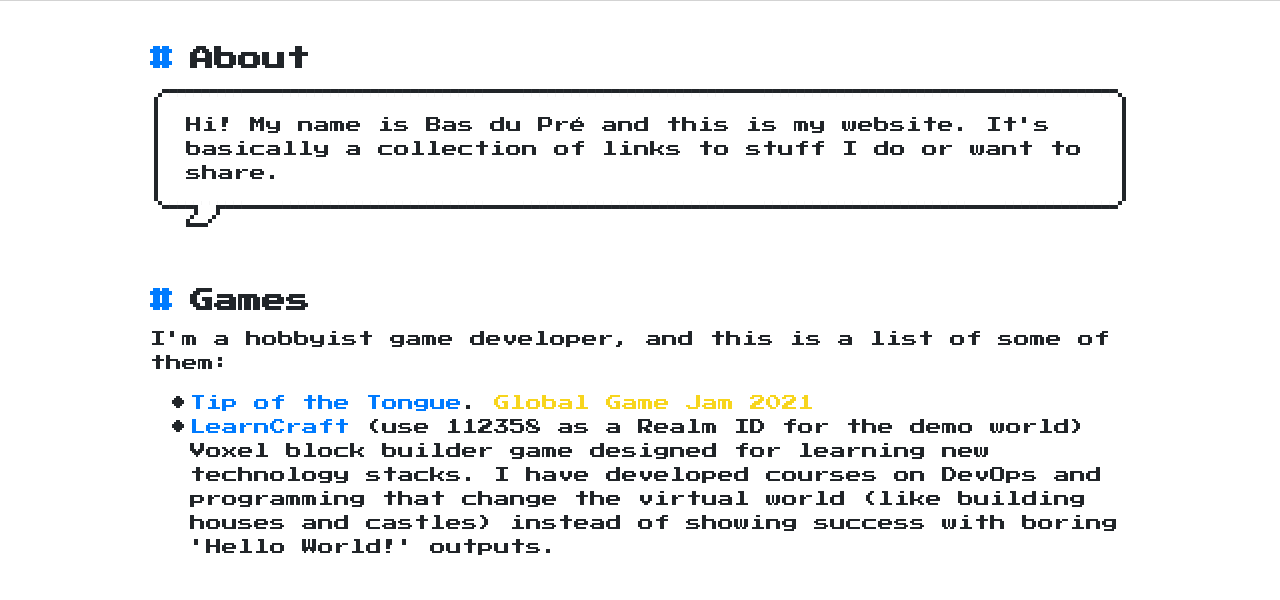
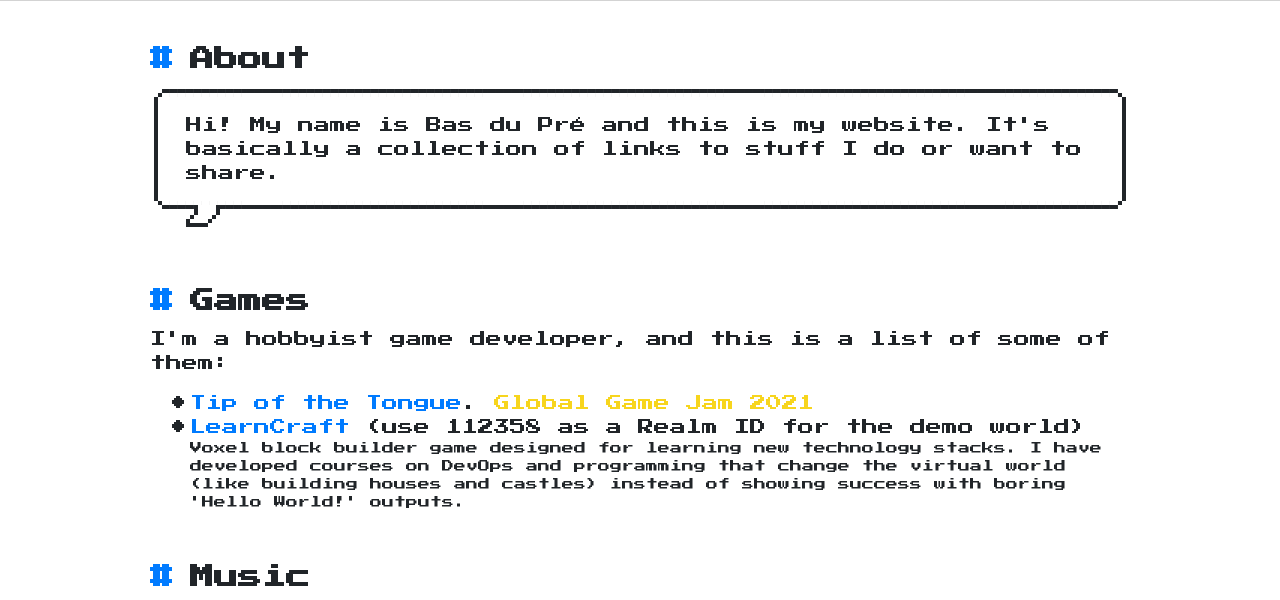
Before and after one commit to basdp/basdp.github.io, a plain HTML site: page index.html in a window 1280 px wide. Shown: the part 142-742 px from the top of the page. Drawn offline with nearby package versions, Linux system fonts and the light colour scheme.

Commit message:
Update index.html

```diff
--- a/index.html
+++ b/index.html
@@ -90,7 +90,7 @@
               </li>
               <li>
                 <a href="https://play.learncraft.app" target="_blank">LearnCraft</a> (use 112358 as a Realm ID for the demo world)
-                <p>Voxel block builder game designed for learning new technology stacks. I have developed courses on DevOps and programming that change
+                <p class="small-container">Voxel block builder game designed for learning new technology stacks. I have developed courses on DevOps and programming that change
               the virtual world (like building houses and castles) instead of showing success with boring 'Hello World!' outputs.</p>
               </li>
             </ul>
```
